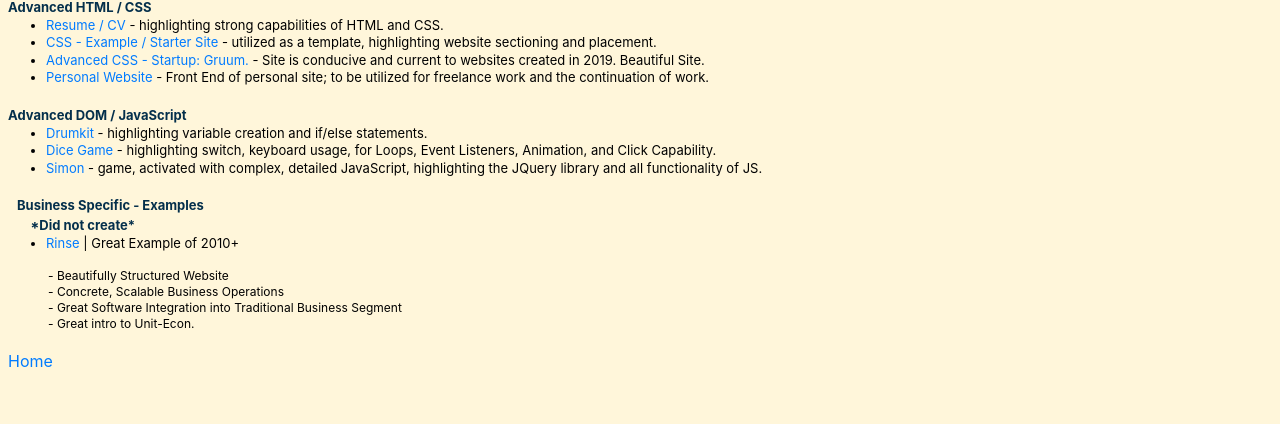
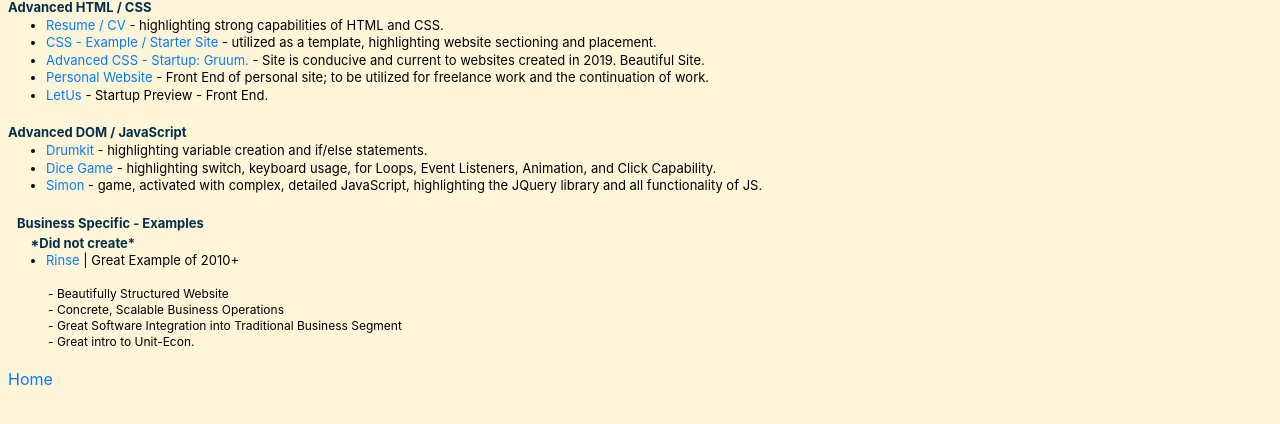
Before and after one commit to mjmuhamm/CV, a plain HTML site: page Web Development.html in a window 1280 px wide. Shown: the part 346-770 px from the top of the page. Drawn offline with nearby package versions, Linux system fonts and the light colour scheme.

Commit message:
Update Web Development.html

```diff
--- a/Web Development.html
+++ b/Web Development.html
@@ -59,6 +59,7 @@
       <li><a href="https://mjmuhamm.github.io/HMTL-CSS---Layout/">CSS - Example / Starter Site</a> - utilized as a template, highlighting website sectioning and placement.</li>
       <li><a href="https://mjmuhamm.github.io/Gruum./">Advanced CSS - Startup: Gruum.</a> - Site is conducive and current to websites created in 2019. Beautiful Site.</li>
       <li><a href="https://mjmuhamm.github.io/Personal/">Personal Website</a> - Front End of personal site; to be utilized for freelance work and the continuation of work.</li>
+      <li><a href="https://mjmuhamm.github.io/Personal/">LetUs</a> - Startup Preview - Front End.</li>
     </font>
   </ul>
 
```
